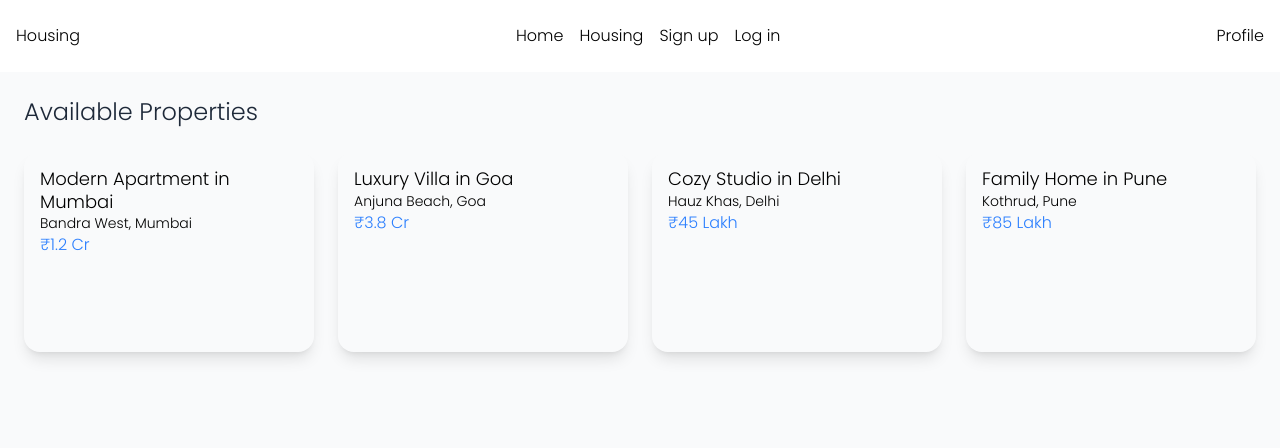
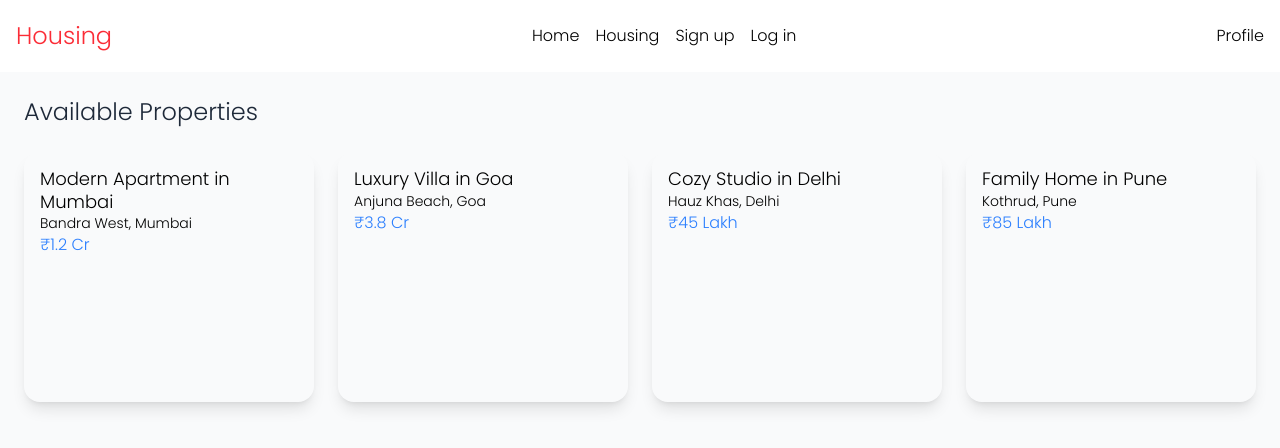
Before and after one commit to ArjunSemwal02/Housing, an Angular app: page /housing in a window 1280 px wide. Shown: the top 448 px of the page. Built offline with nearby package versions, Linux system fonts and the light colour scheme.

Commit message:
brand color and size and card height updated

```diff
--- a/src/app/reusables/card/card.html
+++ b/src/app/reusables/card/card.html
@@ -3,7 +3,7 @@
   [ngClass]="hostClasses"
   tabindex="0"
   role="group"
-  class="h-50 cursor-pointer transition duration-300 ease-in-out hover:shadow-xl hover:-translate-y-1"
+  class="min-h-[250px] cursor-pointer transition-all duration-300 ease-in-out hover:shadow-xl hover:-translate-y-1"
 >
   <!-- image (optional) -->
   @if(imageSrc){<ng-container>
--- a/src/app/shared/layouts/navbar/navbar.html
+++ b/src/app/shared/layouts/navbar/navbar.html
@@ -1,5 +1,7 @@
 <div class="flex justify-between items-center">
-  <div class="m-4 cursor-pointer" routerLink="">Housing</div>
+  <div class="m-4 cursor-pointer font-extrabold text-red-500 text-2xl font-black" routerLink="">
+    Housing
+  </div>
   <ul class="m-4 flex">
     <li class="m-2 cursor-pointer" routerLink="">Home</li>
     <li class="m-2 cursor-pointer" routerLink="housing">Housing</li>
```
